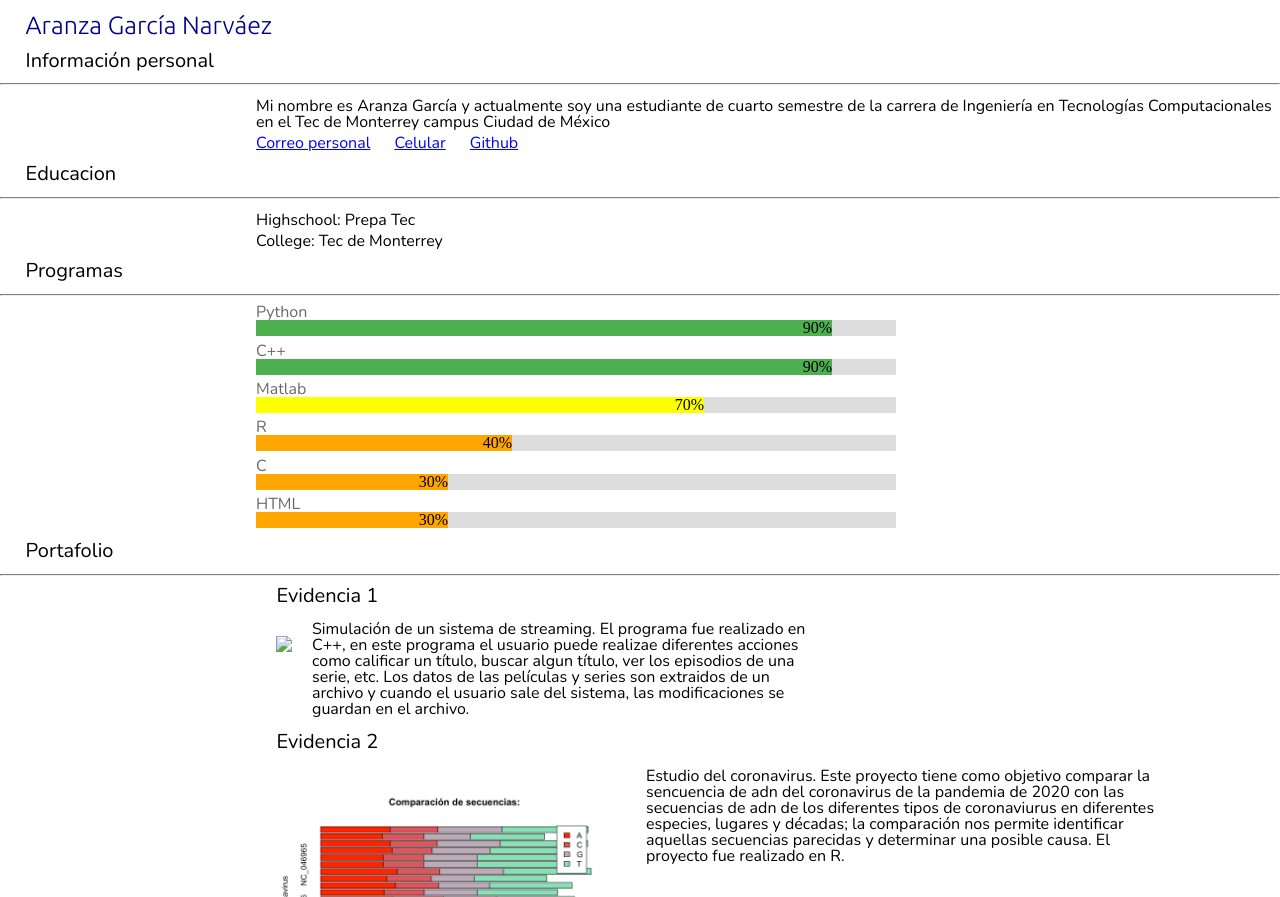
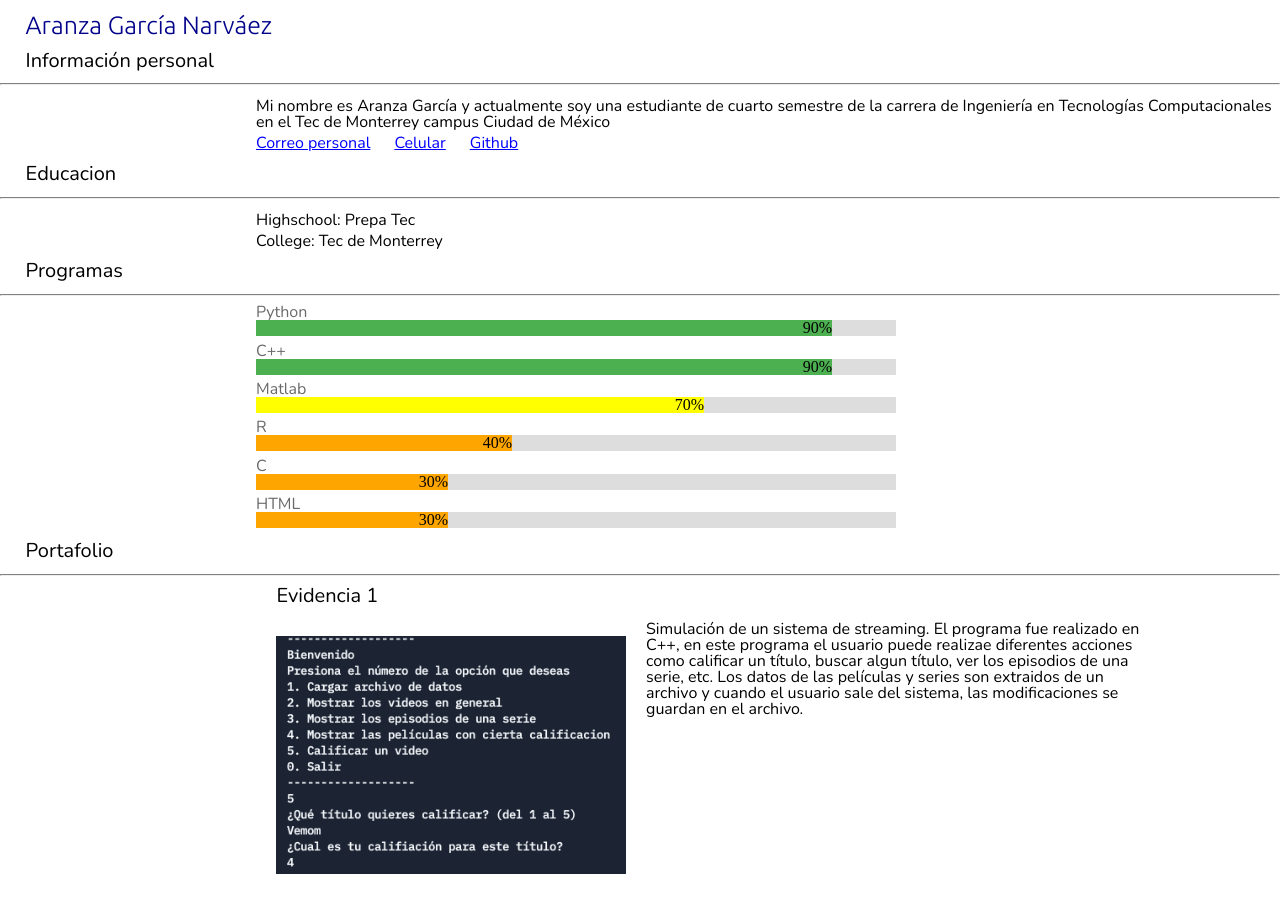
Before and after one commit to aranzanarvaez/aranzanarvaez.github.io, a plain HTML site: page index.html in a window 1280 px wide. Shown: the top 897 px of the page. Drawn offline with nearby package versions, Linux system fonts and the light colour scheme.

Commit message:
Update index.html

```diff
--- a/index.html
+++ b/index.html
@@ -263,7 +263,7 @@
             <div class="evidencias">
                 <h2>Evidencia 1</h2>
                 <div class="evidencia-contenedor">
-                    <img src="ev1.png" class="evidencia-img">
+                    <img src="img/ev1.png" class="evidencia-img">
                     <p class="ev"> Simulación de un sistema de streaming. El programa fue realizado en C++, en este programa el usuario puede realizae diferentes acciones como calificar un título, buscar algun título, ver los episodios de una serie, etc. Los datos de las películas y series son extraidos de un archivo y cuando el usuario sale del sistema, las modificaciones se guardan en el archivo.
                     </p>
 
```
